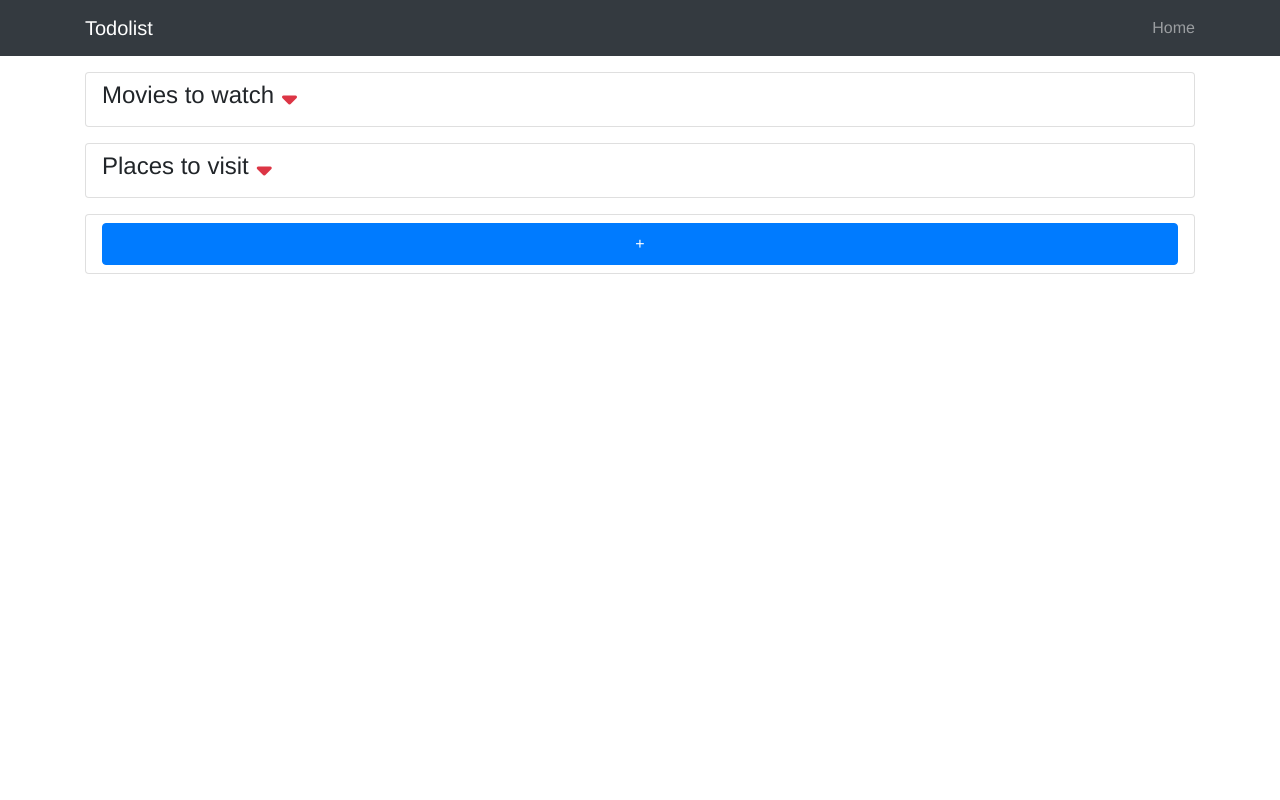
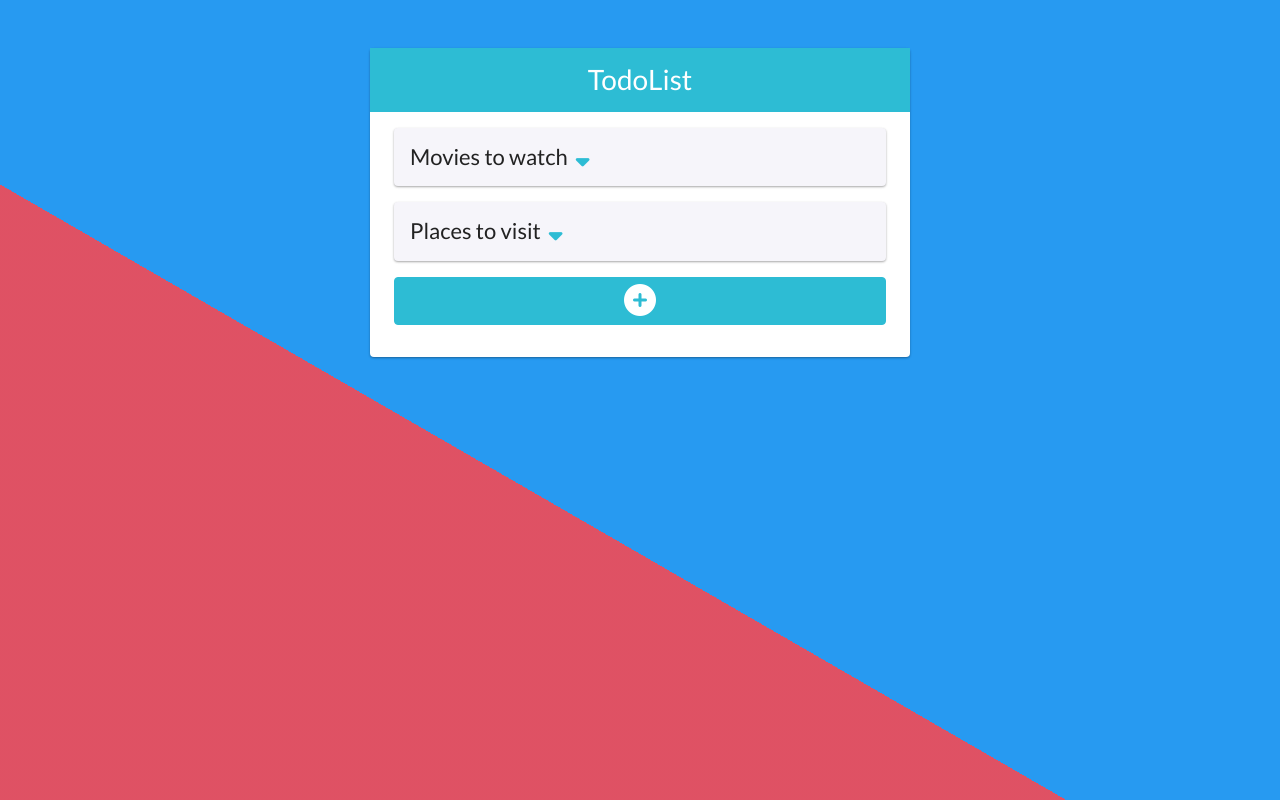
Before and after one commit to phondani0/todolist, a React (Create React App) app: page / in a window 1280 px wide. Built offline with nearby package versions, Linux system fonts and the light colour scheme.

Commit message:
Improved UI

```diff
--- a/public/index.html
+++ b/public/index.html
@@ -9,6 +9,8 @@
   <link rel="manifest" href="%PUBLIC_URL%/manifest.json" />
   <link rel="stylesheet" href="https://maxcdn.bootstrapcdn.com/bootstrap/4.0.0/css/bootstrap.min.css"
     integrity="sha384-Gn5384xqQ1aoWXA+058RXPxPg6fy4IWvTNh0E263XmFcJlSAwiGgFAW/dAiS6JXm" crossorigin="anonymous">
+  <!-- google font  -->
+  <link href="https://fonts.googleapis.com/css?family=Lato:400&display=swap" rel="stylesheet">
 
   <title>React App</title>
 </head>
--- a/src/App.css
+++ b/src/App.css
@@ -4,5 +4,82 @@
 }
 
 body {
-  font-family: Helvetica, sans-serif, Arial;
+  height: 100vh;
+  font-family: 'Lato', sans-serif;
+  /* fallback for old browsers */
+  background: rgba(61, 194, 160, 0.27);
+  background: linear-gradient(30deg, #d7263dcc 40%, #279AF1 10%);
+  /* background-repeat: no-repeat; */
+  background-position: fixed;
+  background-size: cover;
 }
+
+h1,
+h2,
+h3,
+h4 {
+  margin-bottom: 0;
+}
+
+.navbar {
+  background: linear-gradient(70deg, #f4f221, #e23ea1);
+}
+
+.card {
+  border: none;
+  box-shadow: 0 1px 3px rgba(0, 0, 0, 0.12), 0 1px 2px rgba(0, 0, 0, 0.24);
+}
+
+.text-main {
+  color: #2dbcd4 !important;
+}
+
+.bg-main {
+  background-color: #2dbcd4 !important;
+  border-color: #2dbcd4 !important;
+  color: #ffffff;
+}
+
+.todo_list-container {
+  position: relative;
+  padding: 5rem 0 2rem;
+}
+
+.todo_list-header {
+  position: absolute;
+  top: 0;
+  left: 0;
+  right: 0;
+  background-color: #2dbcd4;
+  color: #fff;
+  height: 4rem;
+  display: flex;
+  align-items: center;
+  justify-content: center;
+}
+
+.list-item {
+  background-color: #F6F5FA;
+}
+
+.list-item h4 {
+  color: #222;
+  font-size: 22px;
+}
+
+.todo-item {
+  background-color: #ffffff;
+  margin: 1rem 0;
+  padding: .8rem 1.2rem;
+}
+
+.add_todo {
+  text-align: center;
+}
+
+.add_todo i {
+  color: #2dbcd4;
+  font-size: 2rem;
+  text-align: center;
+  cursor: pointer;
+}
--- a/src/App.js
+++ b/src/App.js
@@ -2,18 +2,14 @@ import React, {
     Component
 } from 'react';
 import './App.css';
-import Header from './components/Header';
+// import Header from './components/Header';
 import Lists from './components/Lists';
 import AddList from './components/AddList';
 import context from './context/context';
 
 class App extends Component {
 
-    constructor(props) {
-        super(props);
-
-        //State
-        this.state = {
+    state = {
         lists: [{
             id: 1,
             title: 'Movies to watch',
@@ -58,11 +54,7 @@ class App extends Component {
         input: ''
     }
 
-        //Binding this
-        this.toggleOnClick = this.toggleOnClick.bind(this);
-    }
-
-    toggleOnClick(id) {
+    toggleOnClick = (id) => {
         const lists = [...this.state.lists];
         const newLists = lists.map((list) => {
             if (list.id === id)
@@ -146,8 +138,14 @@ class App extends Component {
     render() {
         return (
             <div className="App" >
-                <Header />
+                {/* <Header /> */}
                 <div className="container">
+                    <div className="row">
+                        <div className="col-md-10 col-lg-8 col-xl-6 mx-auto my-5">
+                            <div className="card todo_list-container px-3 px-md-4">
+                                <div className="todo_list-header">
+                                    <h3>TodoList</h3>
+                                </div>
                                 <context.Provider value={{
                                     state: this.state,
                                     toggleOnClick: this.toggleOnClick,
@@ -165,6 +163,9 @@ class App extends Component {
                                 </context.Provider>
                             </div>
                         </div>
+                    </div>
+                </div>
+            </div>
         );
     }
 }
--- a/src/components/AddList.js
+++ b/src/components/AddList.js
@@ -4,17 +4,17 @@ import context from '../context/context';
 class AddList extends Component {
     render() {
         return (
-            <div className="card px-3 py-2">
+            <div className="">
                 <context.Consumer>
                     {(context) =>
                         context.state.addNewList === true ?
                             (<form onSubmit={(e) => context.addListItem(e, context.state.input)}>
                                 <div className="input-group">
-                                    <input type="text" className="form-control" value={context.state.input} onChange={context.handleChange} />
+                                    <input type="text" className="form-control" value={context.state.input} onChange={context.handleChange} placeholder="Add New List" />
                                 </div>
                             </form>)
                             :
-                            <button className="btn btn-primary p-2" onClick={context.addListClickHandler}>+</button>
+                            <button className="btn btn-block bg-main" onClick={context.addListClickHandler}><i className="fa fa-plus-circle fa-2x"></i></button>
                     }
                 </context.Consumer>
             </div>
--- a/src/components/AddTodo.js
+++ b/src/components/AddTodo.js
@@ -18,11 +18,13 @@ class AddTodo extends Component {
                     context.state.addNewTodo === true ?
                         (<form onSubmit={(e) => context.addTodoItem(e, this.props.listId, context.state.input)}>
                             <div className="input-group">
-                                <input type="text" className="form-control" value={context.state.input} onChange={context.handleChange} />
+                                <input type="text" className="form-control" value={context.state.input} onChange={context.handleChange} placeholder="Add New Todo" />
                             </div>
                         </form>)
                         :
-                        <button className="btn btn-primary p-2" onClick={context.addTodoClickHandler}>+</button>
+                        <div className="add_todo">
+                            <i className="fa fa-plus-circle" onClick={context.addTodoClickHandler}></i>
+                        </div>
                 }
             </context.Consumer>
         );
--- a/src/components/Header.js
+++ b/src/components/Header.js
@@ -3,14 +3,9 @@ import React, { Component } from 'react';
 class Header extends Component {
     render() {
         return (
-            <nav className="navbar navbar-dark bg-dark mb-3">
+            <nav className="navbar navbar-dark mb-3">
                 <div className="container">
-                    <a href="/" className="navbar-brand">Todolist</a>
-                    <ul className="navbar-nav">
-                        <li className="nav-item">
-                            <a className="nav-link" href="/">Home</a>
-                        </li>
-                    </ul>
+                    <a href="/" className="navbar-brand mx-auto">TodoList</a>
                 </div>
             </nav>
         );
--- a/src/components/Lists.js
+++ b/src/components/Lists.js
@@ -5,16 +5,15 @@ import PropType from 'prop-types';
 import context from '../context/context';
 
 class Lists extends Component {
-
     render() {
         return (
             <context.Consumer>
                 {(context) => context.state.lists.map(list => (
-                    <div key={list.id} className="card px-3 py-2 mb-3">
+                    <div key={list.id} className="list-item card px-3 py-3 mb-3">
                         <h4>{list.title}
-                            <i className="fa fa-sort-down pl-2 text-danger" onClick={() => context.toggleOnClick(list.id)} style={{ cursor: "pointer" }}></i>
+                            <i className="fa fa-sort-down pl-2 text-main" onClick={() => context.toggleOnClick(list.id)} style={{ cursor: "pointer" }}></i>
                         </h4>
-                        <ul className="list-group list-unstyled">
+                        <ul className="list-unstyled mb-0">
                             {list.showTodos ?
                                 <React.Fragment>
                                     <Todos todos={context.state.todos.filter(todo => todo.listId === list.id)} />
--- a/src/components/TodoItem.js
+++ b/src/components/TodoItem.js
@@ -7,7 +7,7 @@ class TodoItem extends Component {
         return (
             <context.Consumer>
                 {(context) =>
-                    (<li className="list-group-item">
+                    (<li className="todo-item">
                         {this.props.title}
                         <div className="float-right">
                             <i className="far fa-edit text-success px-2" style={{ cursor: "pointer" }} onClick={this.props.onEditClicked}></i>
--- a/src/components/Todos.js
+++ b/src/components/Todos.js
@@ -36,8 +36,7 @@ class Todos extends Component {
                             return <TodoItem key={todo.id} id={todo.id} title={todo.title} completed={todo.completed} onEditClicked={() => {
                                 context.toggleRenderForm(todo.id);
                                 this.editClickHandler(todo.id, todo.title)
-                            }
-                            } />
+                            }} />
                         }
                     })
                 }
```
Lines whose indentation alone changed are shown as unchanged.
